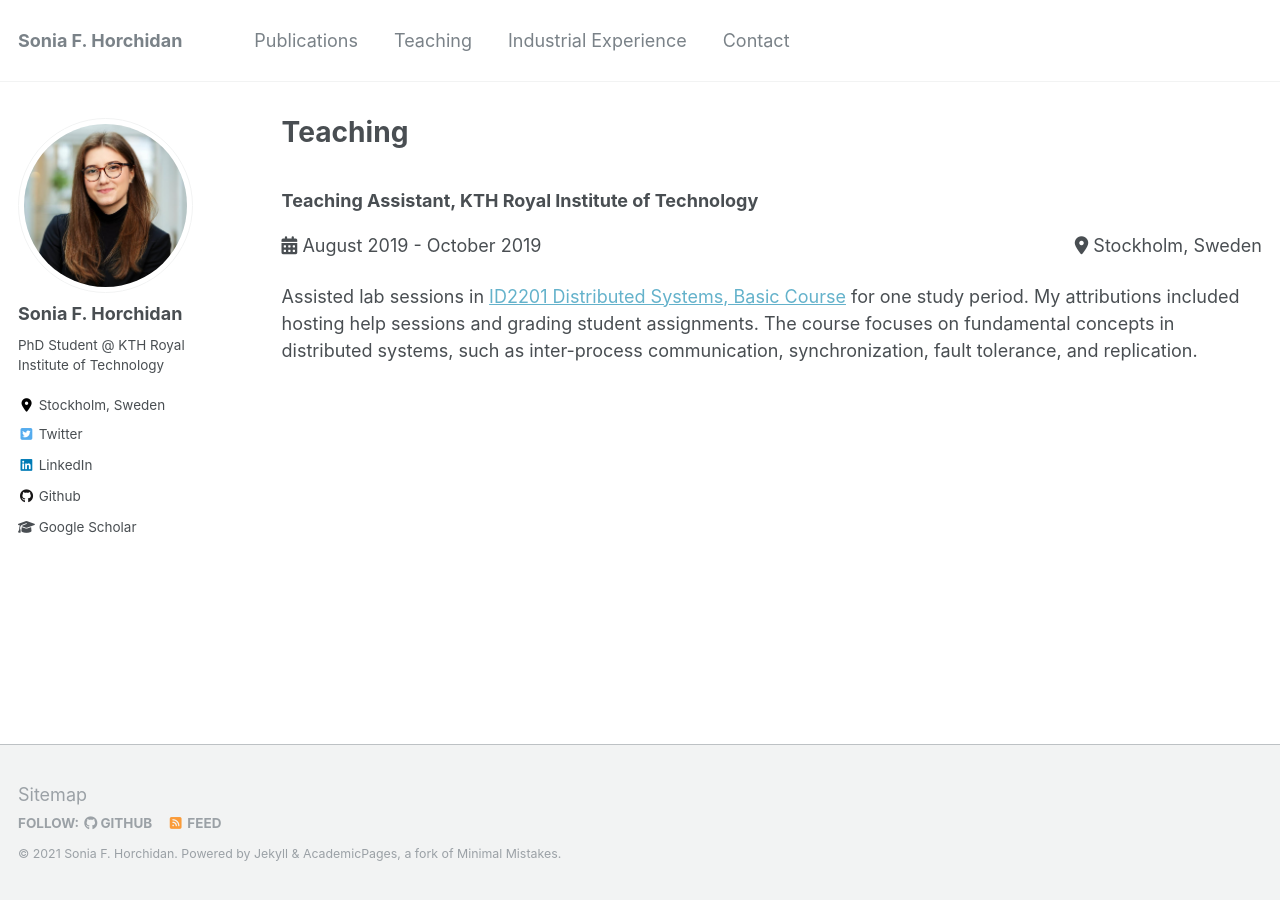
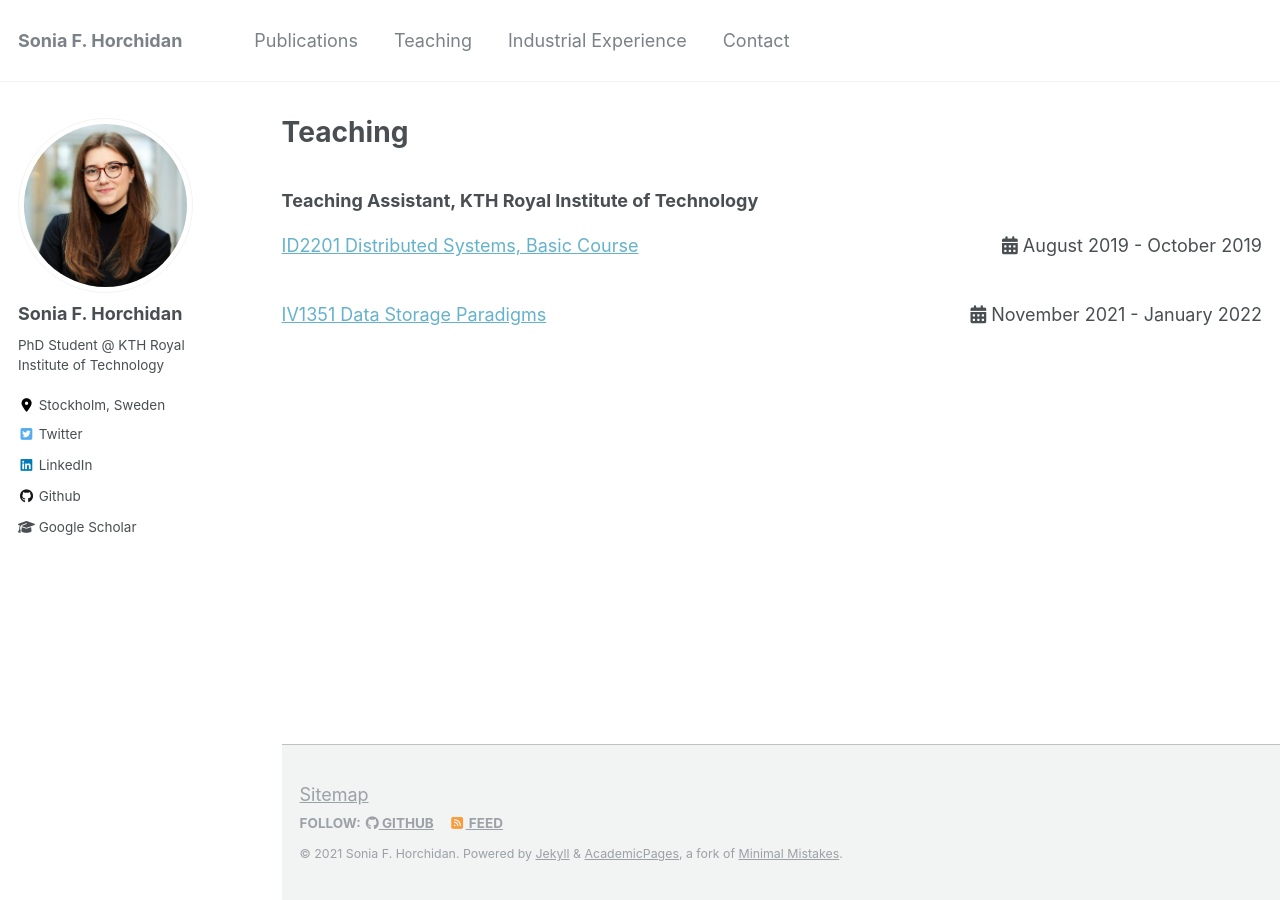
Before and after one commit to soniahorchidan/soniahorchidan.github.io, a Jekyll site: the page built from _pages/teaching.html, in a window 1280 px wide. Built offline with Jekyll 4.4.1, drawn with Linux system fonts in a browser that asks for light colours; nearby versions of some CDN libraries.

Commit message:
Update teaching.html

```diff
--- a/_pages/teaching.html
+++ b/_pages/teaching.html
@@ -10,11 +10,12 @@ author_profile: true
 <br>
 <b>Teaching Assistant, KTH Royal Institute of Technology</b>
 <div>
-  <p style="float: left"><i class='fas fa-calendar-alt'></i> August 2019 - October 2019</p>
-  <p style="float: right"><i class='fas fa-map-marker-alt'></i> Stockholm, Sweden</p>
+  <p style="float: left"><a href="https://www.kth.se/student/kurser/kurs/ID2201?l=en" style="color:#64B2CB">ID2201 Distributed Systems, Basic Course</a></p>
+  <p style="float: right"><i class='fas fa-calendar-alt'></i> August 2019 - October 2019</p>
 </div>
 <div style="clear: both;">
-Assisted lab sessions in <a href="https://www.kth.se/student/kurser/kurs/ID2201?l=en" style="color:#64B2CB">ID2201 Distributed Systems, Basic Course</a> for one study period. My attributions included hosting help sessions and grading student assignments.
-
-The course focuses on fundamental concepts in distributed systems, such as inter-process communication, synchronization, fault tolerance, and replication.
+<div>
+  <p style="float: left"><a href="https://www.kth.se/student/kurser/kurs/IV1351?l=en" style="color:#64B2CB">IV1351 Data Storage Paradigms</a></p>
+  <p style="float: right"><i class='fas fa-calendar-alt'></i> November 2021 - January 2022</p>
 </div>
+<div style="clear: both;">
```
